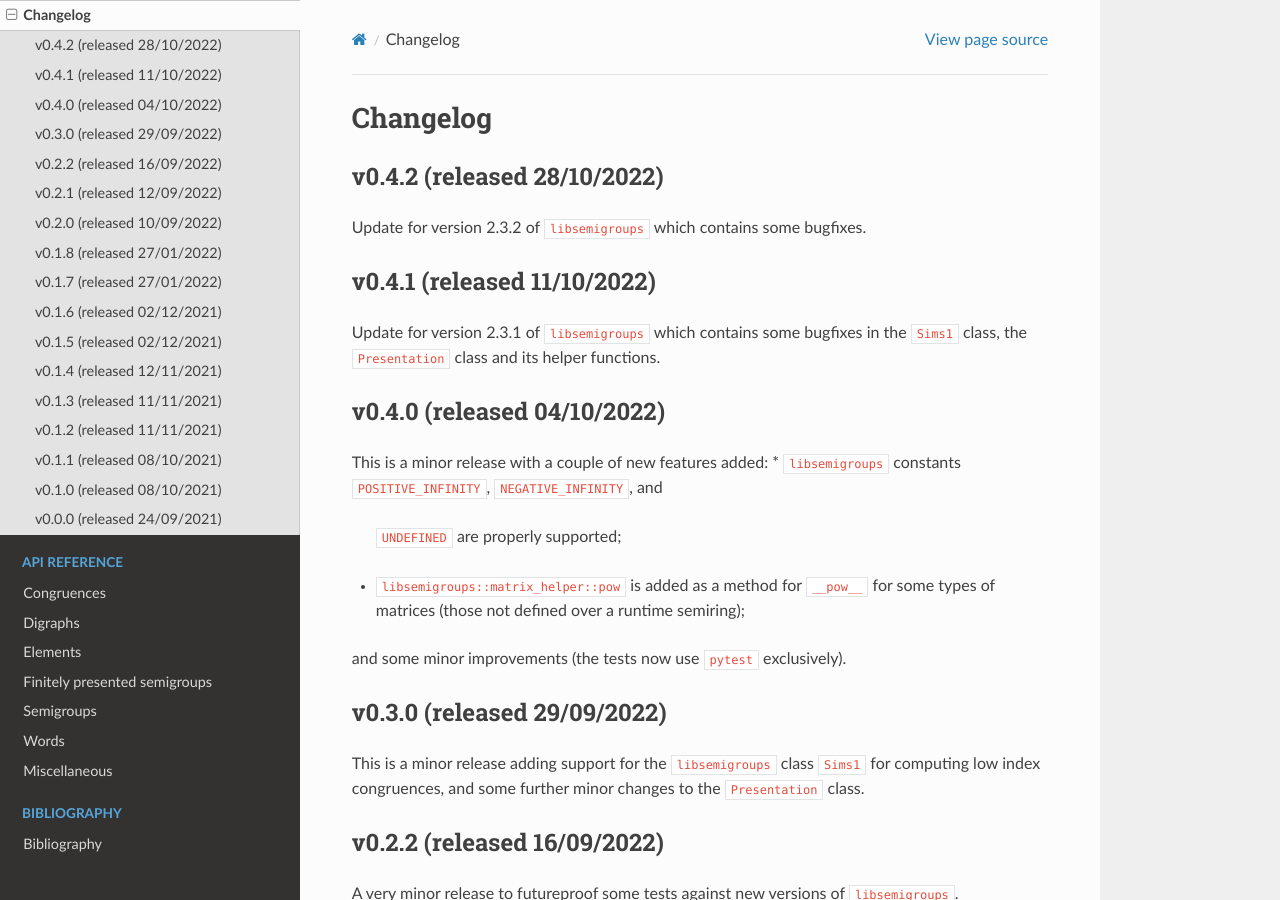
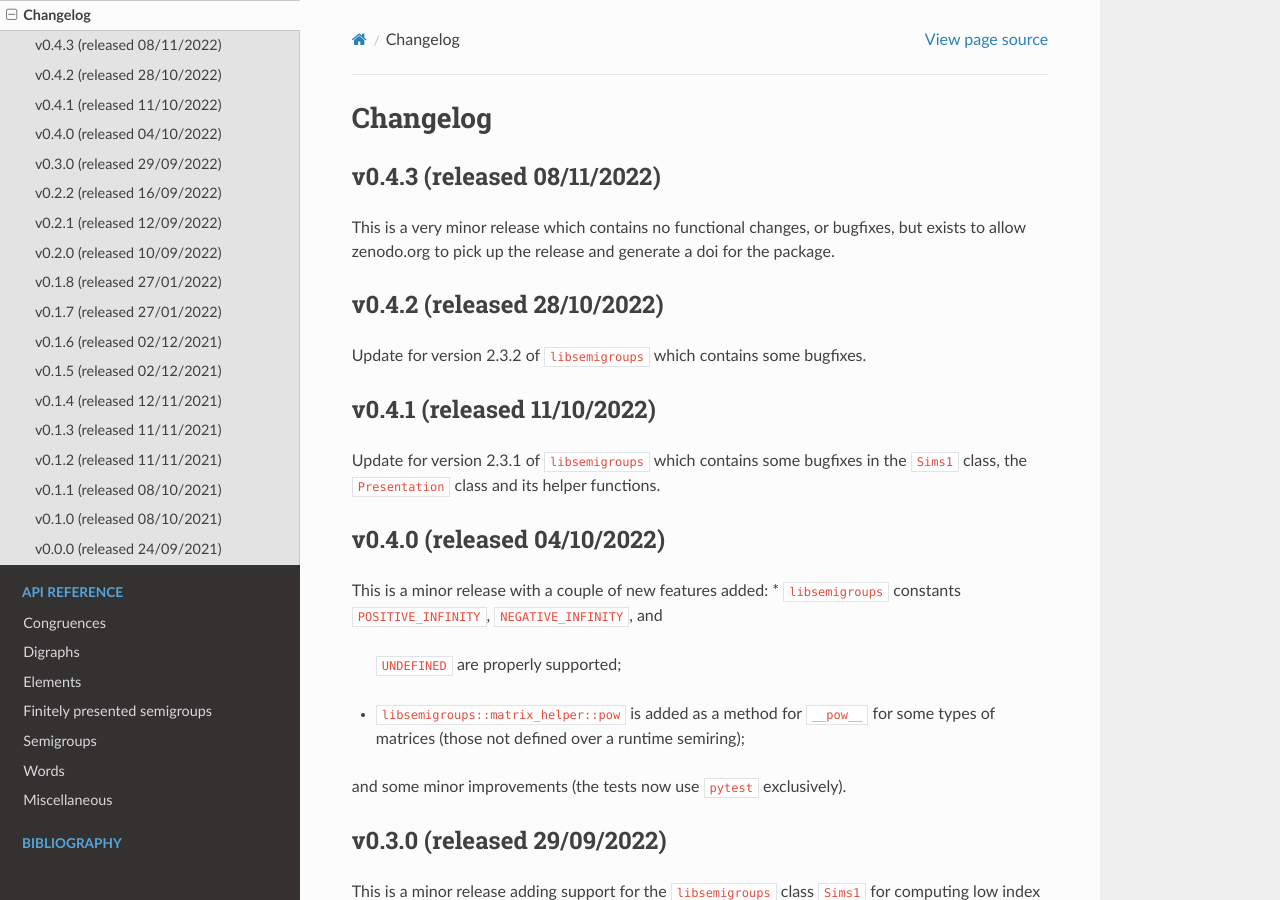
Before and after one commit to libsemigroups/libsemigroups_pybind11, a Sphinx documentation site: the page built from docs/source/changelog.rst, in a window 1280 px wide and 900 px high. Built offline with Sphinx 7.4.7 and the Read the Docs theme 2.0.0, drawn with Linux system fonts in a browser that asks for light colours; pages that are not in the unit, such as notebooks, are missing from menus.

Commit message:
Update version numbers etc for 0.4.3

```diff
--- a/docs/source/changelog.rst
+++ b/docs/source/changelog.rst
@@ -6,6 +6,13 @@
 
 Changelog
 =========
+
+v0.4.3 (released 08/11/2022)
+----------------------------
+
+This is a very minor release which contains no functional changes, or bugfixes,
+but exists to allow zenodo.org to pick up the release and generate a doi for
+the package.
 
 v0.4.2 (released 28/10/2022)
 ----------------------------
--- a/docs/source/conf.py
+++ b/docs/source/conf.py
@@ -26,8 +26,8 @@ master_doc = "index"
 project = u"libsemigroups_pybind11"
 copyright = u"2021-2022, J. D. Mitchell + Maria Tsalakou"
 author = u"J. D. Mitchell + Maria Tsalakou"
-version = u"0.4.2"
-release = u"0.4.2"
+version = u"0.4.3"
+release = u"0.4.3"
 language = "python"
 exclude_patterns = ["_build"]
 pygments_style = "sphinx"
--- a/docs/source/index.rst
+++ b/docs/source/index.rst
@@ -1,4 +1,4 @@
-libsemigroups_pybind11 - Version 0.4.2
+libsemigroups_pybind11 - Version 0.4.3
 ======================================
 
 python bindings for the C++ library libsemigroups
--- a/docs/source/install.rst
+++ b/docs/source/install.rst
@@ -4,7 +4,7 @@
 
    The full license is in the file LICENSE, distributed with this software.
 
-.. |libsemigroups-pybind11-version| replace:: 0.4.2
+.. |libsemigroups-pybind11-version| replace:: 0.4.3
 
 Installation
 ============
--- a/setup.py
+++ b/setup.py
@@ -29,7 +29,7 @@ from tools import (  # pylint: disable=import-error, wrong-import-position
     minimum_libsemigroups_version,
 )
 
-__version__ = "0.4.2"
+__version__ = "0.4.3"
 
 
 def compare_version_numbers(supplied, required):
```
Also changed, not shown: README.md (+5 -5 lines).
